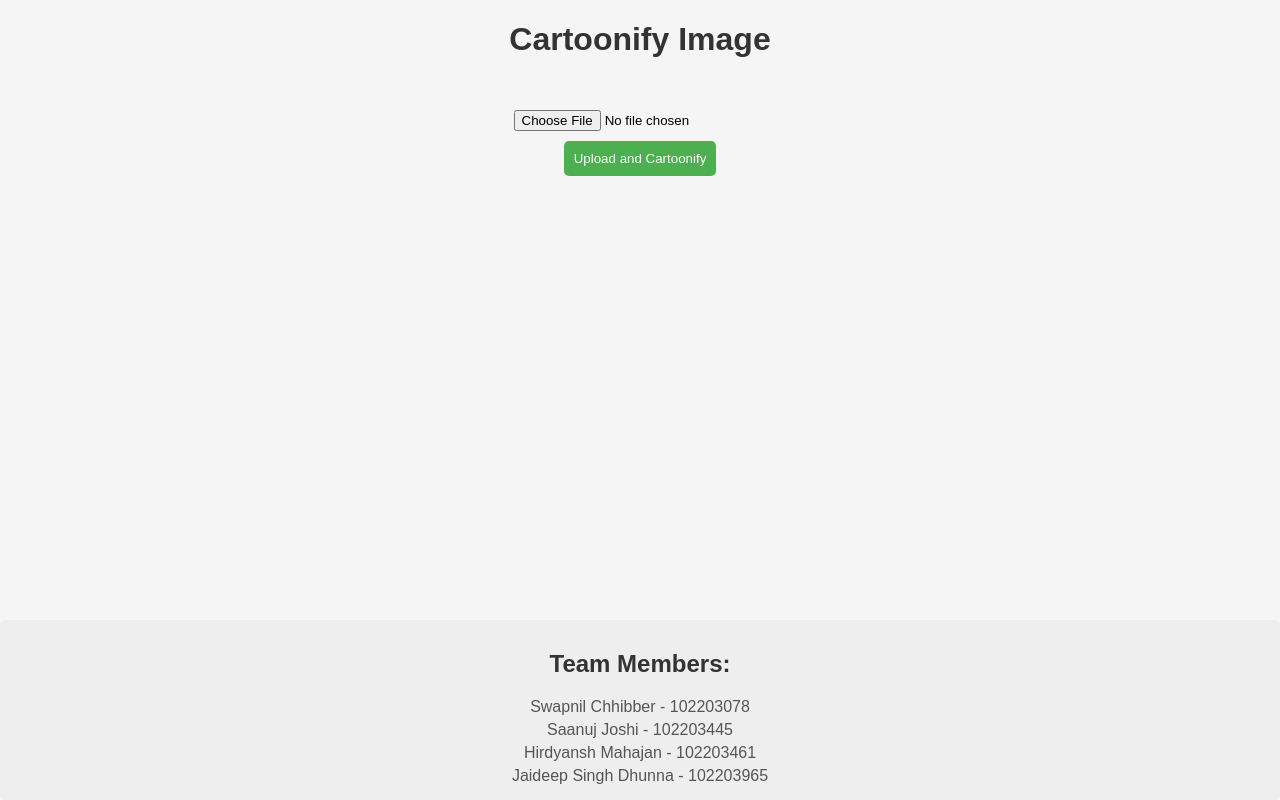
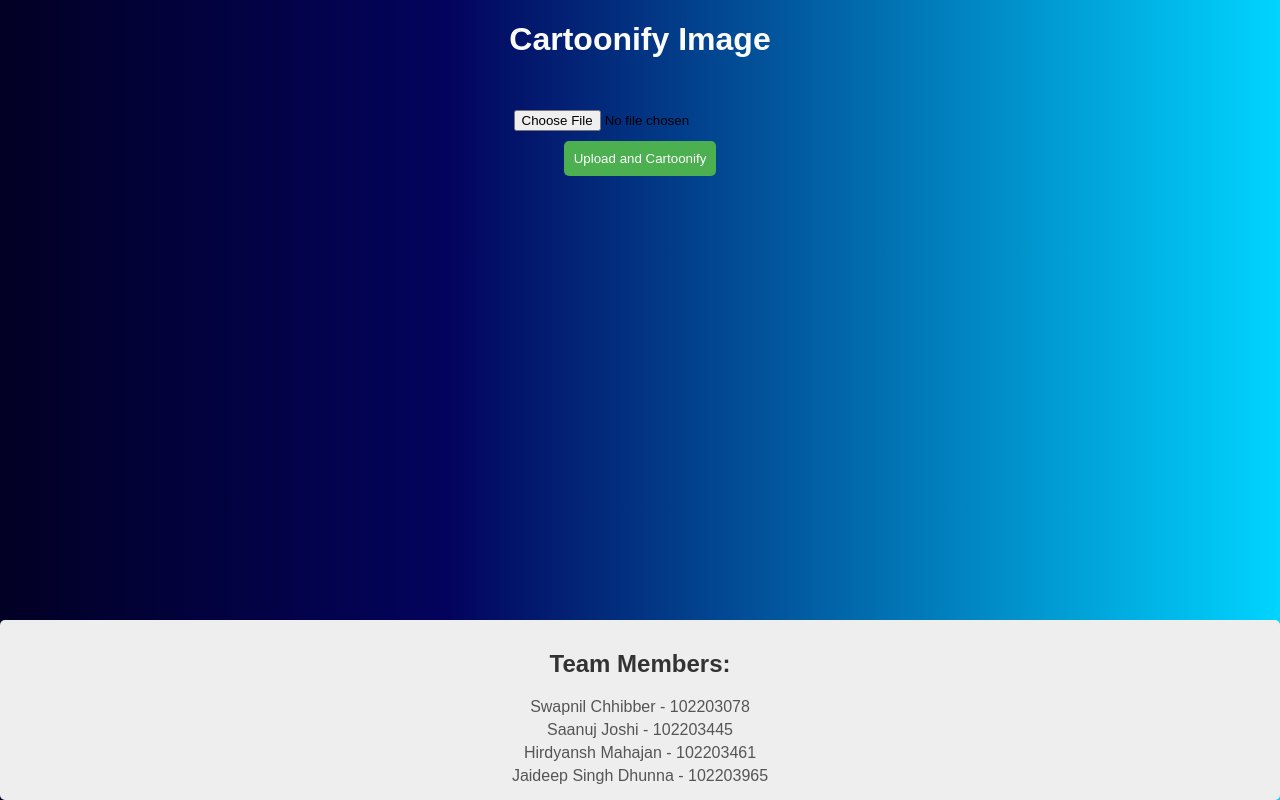
Before and after one commit to swapnil6504/Cartoonify, a Flask app: page / in a window 1280 px wide. Run offline with Flask 2, Linux system fonts and the light colour scheme.

Commit message:
First commit

```diff
--- a/templates/index.html
+++ b/templates/index.html
@@ -6,8 +6,10 @@
     <title>Cartoonify Image</title>
     <style>
         body {
+
             font-family: 'Arial', sans-serif;
-            background-color: #f5f5f5;
+            background: rgb(2,0,36);
+            background: linear-gradient(90deg, rgba(2,0,36,1) 0%, rgba(3,3,93,1) 35%, rgba(0,212,255,1) 100%);
             margin: 0;
             padding: 0;
             text-align: center;
@@ -17,7 +19,7 @@
         }
 
         h1 {
-            color: #333;
+            color: #fcfcfc;
         }
 
         form {
```
